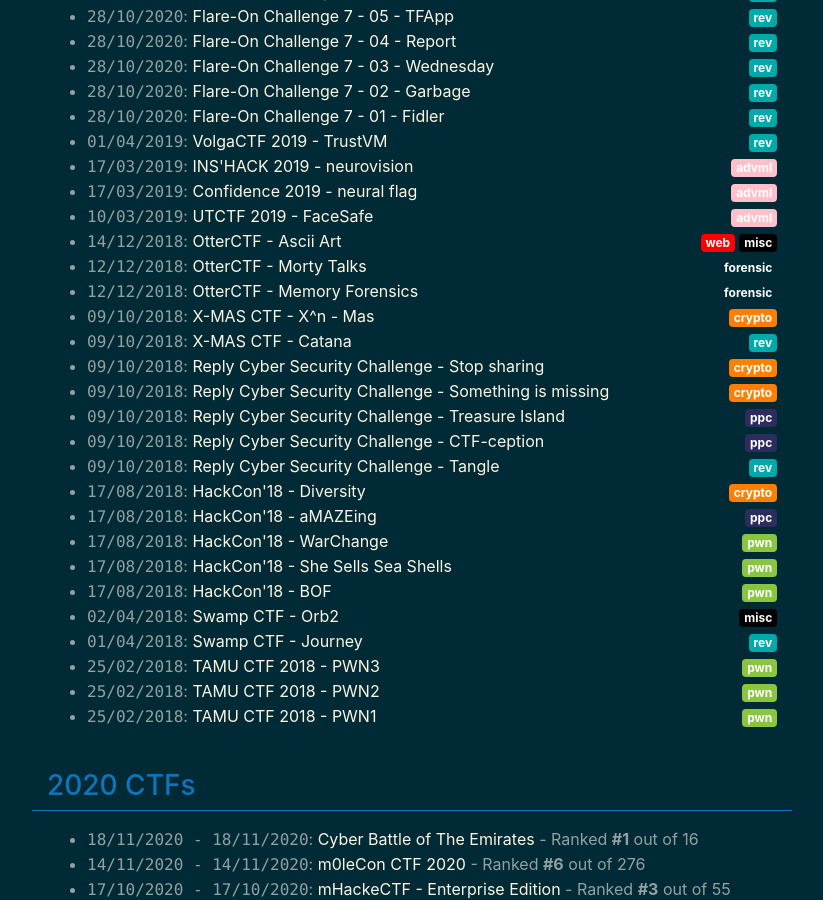
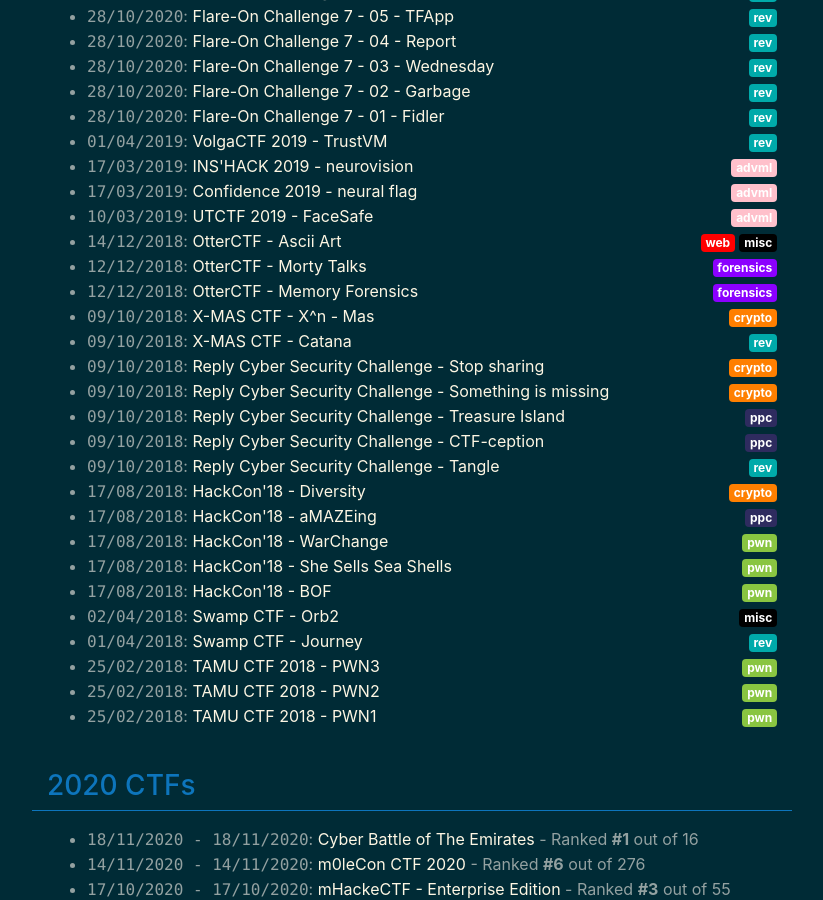
Before and after one commit to ZenHackTeam/ZenHackWebsite, a Jekyll site: the page built from ctf.html, in a window 1280 px wide and 900 px high, scrolled down 325 px. Shown: the whole window, without its empty margins (228-1051 px from the left). Built offline with Jekyll 4.4.1, drawn with Linux system fonts in a browser that asks for light colours; nearby versions of some CDN libraries; comment, search, counter and statistics services are not loaded.

Commit message:
tag forensics

```diff
--- a/_posts/writeups/OtterCTF2018/2018-12-12-memory_forensics.md
+++ b/_posts/writeups/OtterCTF2018/2018-12-12-memory_forensics.md
@@ -2,7 +2,7 @@
 author: Giotino - Killua
 ctf: OtterCTF
 challenge: Memory Forensics
-categories: [forensic]
+categories: [forensics]
 tags: [ ctf, challenge, write-up, forensics, volatility ]
 layout: writeup
 ---
--- a/_posts/writeups/OtterCTF2018/2018-12-12-morty_talks.md
+++ b/_posts/writeups/OtterCTF2018/2018-12-12-morty_talks.md
@@ -2,8 +2,8 @@
 author: enriquez - zangobot
 ctf: OtterCTF
 challenge: Morty Talks
-categories: [forensic]
-tags: [ ctf, challenge, write-up, forensics ]
+categories: [forensics]
+tags: [ ctf, challenge, write-up, forensics]
 layout: writeup
 ---
 
```
